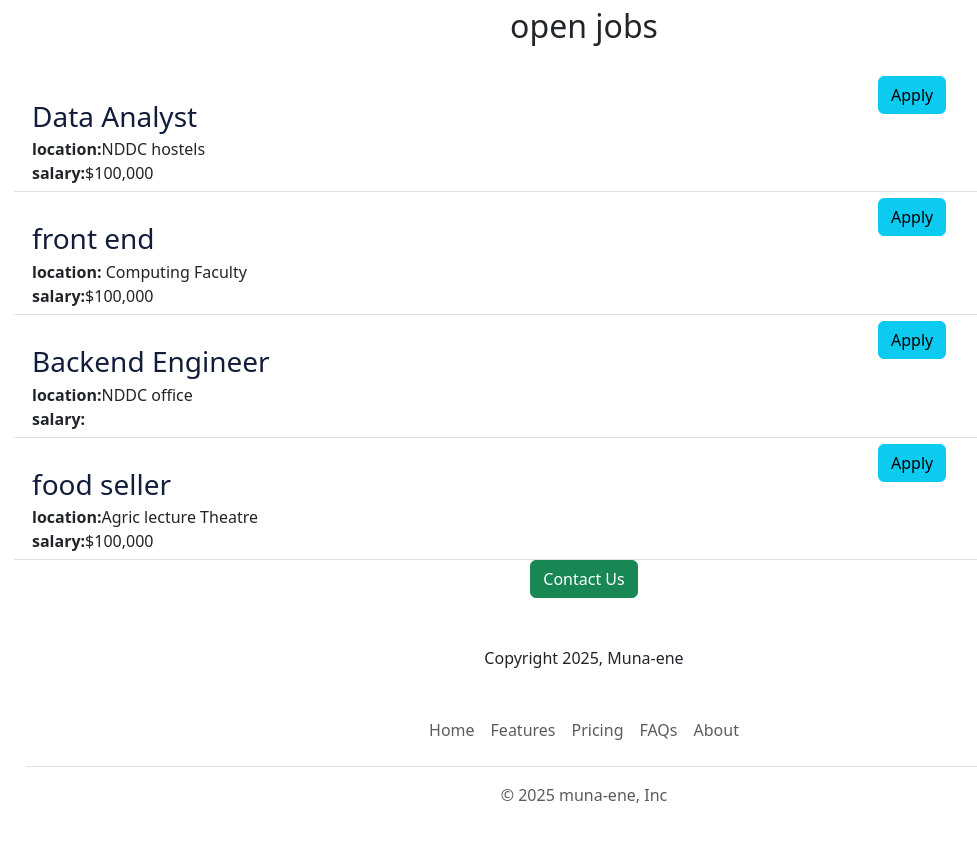
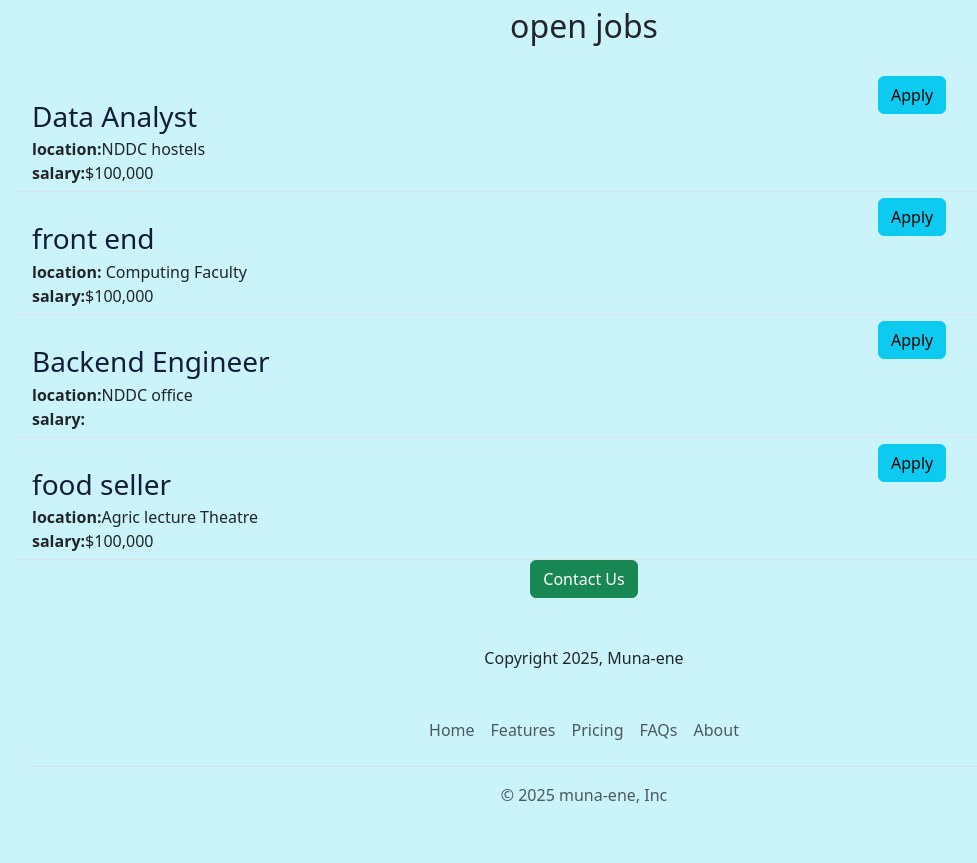
Before and after one commit to chikaanthony/Munene, a Flask app: page / in a window 1280 px wide. Shown: the part 907-1770 px from the top of the page, without its empty margins (56-1033 px from the left). Run offline with Flask 3, Linux system fonts and the light colour scheme.

Commit message:
Bg color

```diff
--- a/templates/home.html
+++ b/templates/home.html
@@ -16,7 +16,7 @@
 
      </style>
   </head>
-  <body>
+  <body style="background-color:#caf4fa;">
      {% include 'nav.html' %}
      <div id ="container" class="container">
      <H1 class="text-center mt-2 mb-4">Muna-ene</H1>
```
